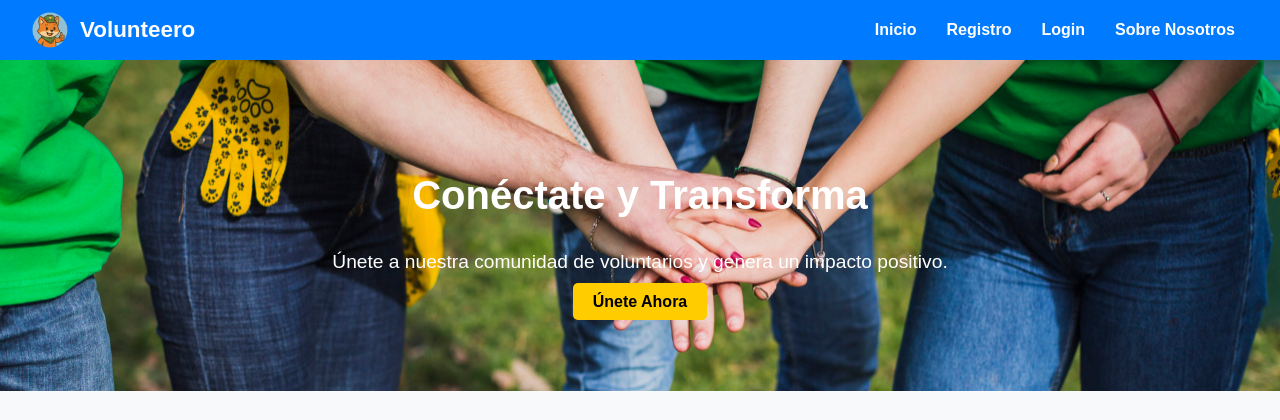
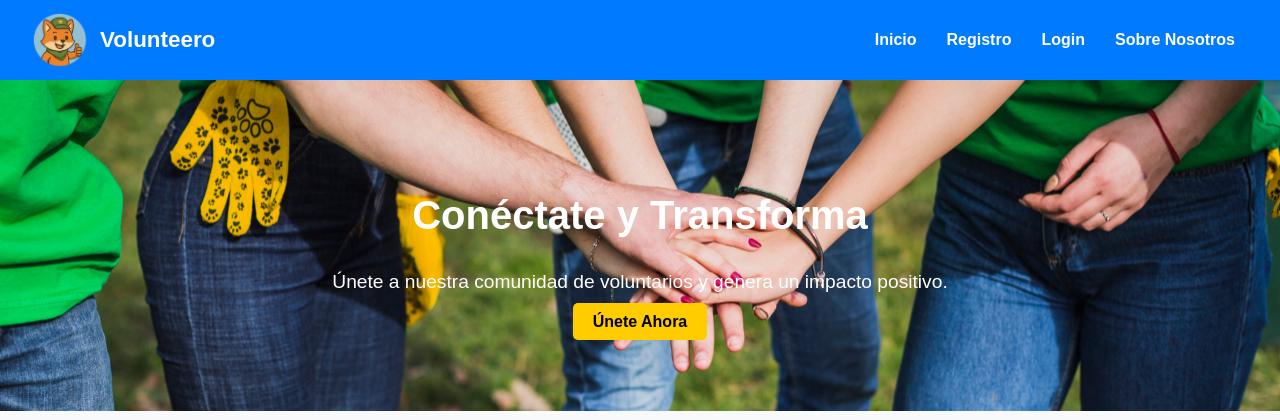
Before and after one commit to V4l3r14n3/TrabajoGrado, a PHP site: page / in a window 1280 px wide. Shown: the top 420 px of the page. Run offline with PHP 8.4, Linux system fonts and the light colour scheme.

Commit message:
nuevo css botones

```diff
--- a/css/indexprincipal.css
+++ b/css/indexprincipal.css
@@ -29,7 +29,7 @@ nav {
 }
 
 .logo {
-    height: 40px;
+    height: 60px;
     width: auto;
     margin-right: 10px;
 }
@@ -55,10 +55,36 @@ nav ul li {
 }
 
 nav ul li a {
+    position: relative;
     color: white;
     text-decoration: none;
     font-weight: bold;
+    padding: 5px 0;
+    transition: color 0.3s ease;
 }
+
+/* Línea animada debajo del texto al hacer hover */
+nav ul li a::after {
+    content: '';
+    position: absolute;
+    left: 0;
+    bottom: -2px;
+    width: 100%;
+    height: 2px;
+    background-color: #ffcc00;
+    transform: scaleX(0);
+    transform-origin: left;
+    transition: transform 0.3s ease;
+}
+
+nav ul li a:hover {
+    color: #ffcc00;
+}
+
+nav ul li a:hover::after {
+    transform: scaleX(1);
+}
+
 
 /* Botón hamburguesa */
 .menu-toggle {
@@ -268,7 +294,7 @@ footer {
     }
 
     .logo {
-        height: 30px;
+        height: 45px;
     }
 
     .logo-text {
```
